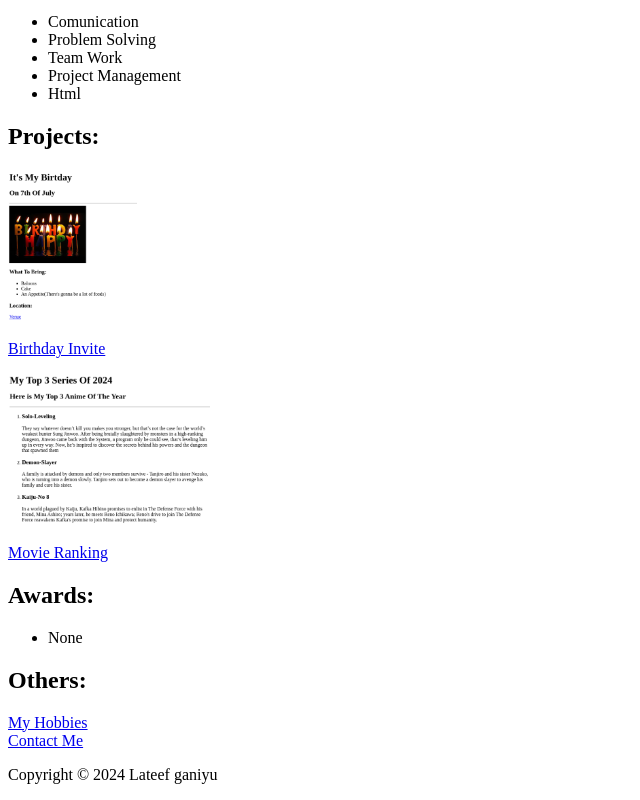
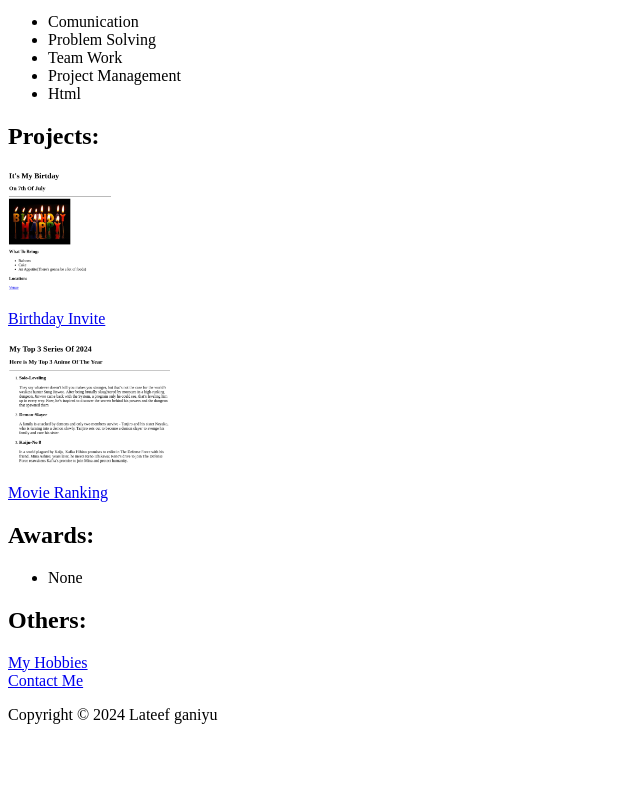
Before and after one commit to Lho-Sheyi/Resume, a plain HTML site: page index.html in a window 1280 px wide. Shown: the part 626-1426 px from the top of the page, without its empty margins (0-640 px from the left). After the commit the page ends 1366 px from the top, so only its background shows below. Drawn offline with Linux system fonts and the light colour scheme.

Commit message:
Update index.html

```diff
--- a/index.html
+++ b/index.html
@@ -31,9 +31,9 @@
     </ul>
 
     <h2>Projects:</h2>
-    <img src="./assets/birthday+invite.png" height="150"/>
+    <img src="./assets/birthday+invite.png" height="120"/>
     <p><a href="./assets/birthday+invite.html">Birthday Invite</a></p>
-    <img src="./assets/movie+ranking.png" height="150" />
+    <img src="./assets/movie+ranking.png" height="120" />
     <p><a href="./assets/movie+ranking.html">Movie Ranking</a></p>
 
     <h2>Awards:</h2>
```
